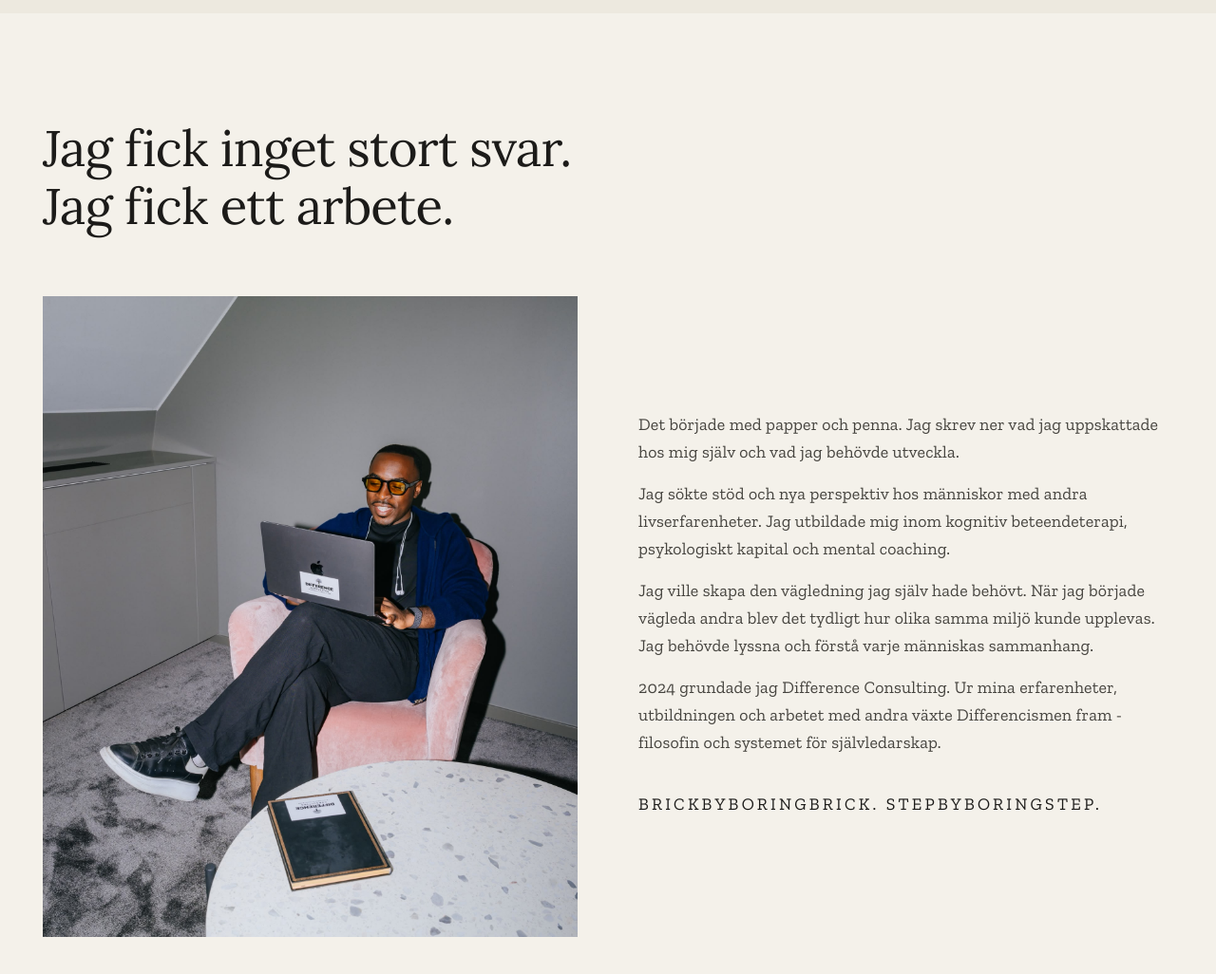
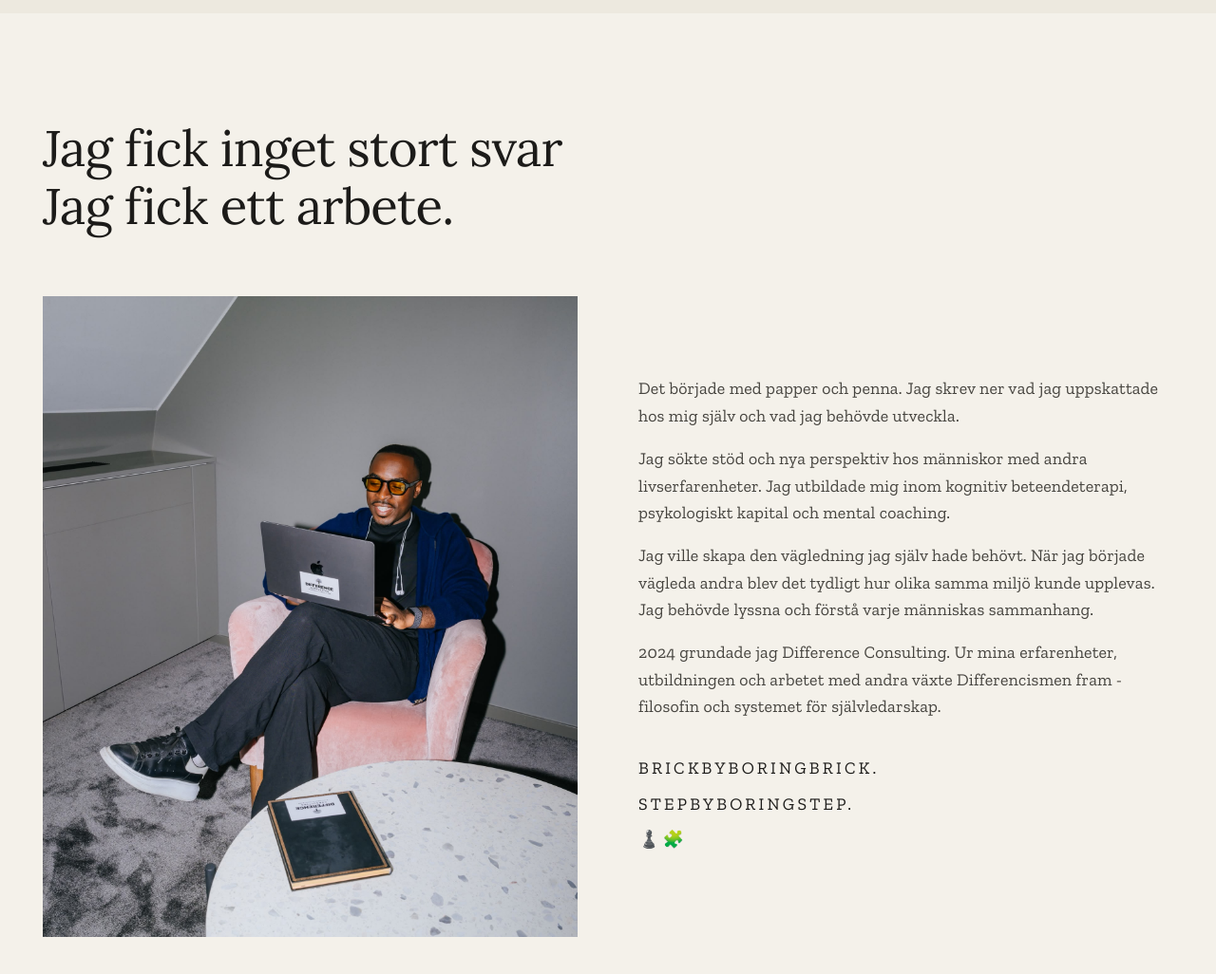
Before and after one commit to Alexandersalzer/differenceconsulting-new, a website: page rickson.html in a window 1280 px wide. Shown: the part 2020-3046 px from the top of the page at 95% size. Drawn offline with nearby package versions, Linux system fonts and the light colour scheme.

Commit message:
Rickson: justeringar i momentet och BrickByBoringBrick-raden
Co-Authored-By: Claude Opus 5.5 <noreply@anthropic.com>

```diff
--- a/rickson.html
+++ b/rickson.html
@@ -142,7 +142,7 @@
     <!-- Jag fick ett arbete - hur arbetet växte fram -->
     <section class="section">
       <div class="container reveal">
-        <p class="statement rk-moment">Jag fick inget stort svar.<br>Jag fick ett arbete.</p>
+        <p class="statement rk-moment">Jag fick inget stort svar<br>Jag fick ett arbete.</p>
       </div>
       <div class="container grid grid--media rk-gap">
         <div class="media rk-work reveal">
@@ -155,7 +155,7 @@
             <p>Jag ville skapa den vägledning jag själv hade behövt. När jag började vägleda andra blev det tydligt hur olika samma miljö kunde upplevas. Jag behövde lyssna och förstå varje människas sammanhang.</p>
             <p>2024 grundade jag Difference Consulting. Ur mina erfarenheter, utbildningen och arbetet med andra växte Differencismen fram - filosofin och systemet för självledarskap.</p>
           </div>
-          <p class="statement-caps rk-sign">BrickByBoringBrick. StepByBoringStep.</p>
+          <p class="statement-caps rk-sign">BrickByBoringBrick.<br/> StepByBoringStep.<br>♟️🧩</p>
         </div>
       </div>
     </section>
```
